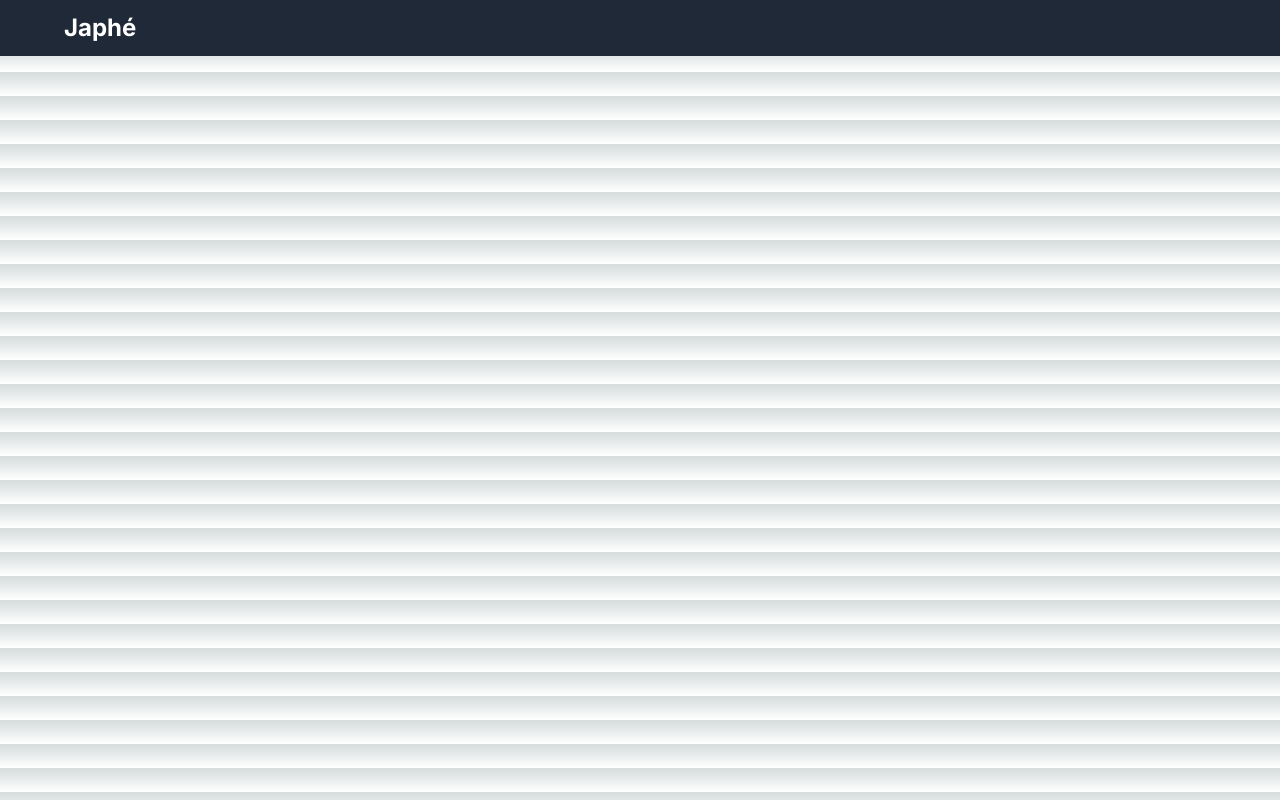
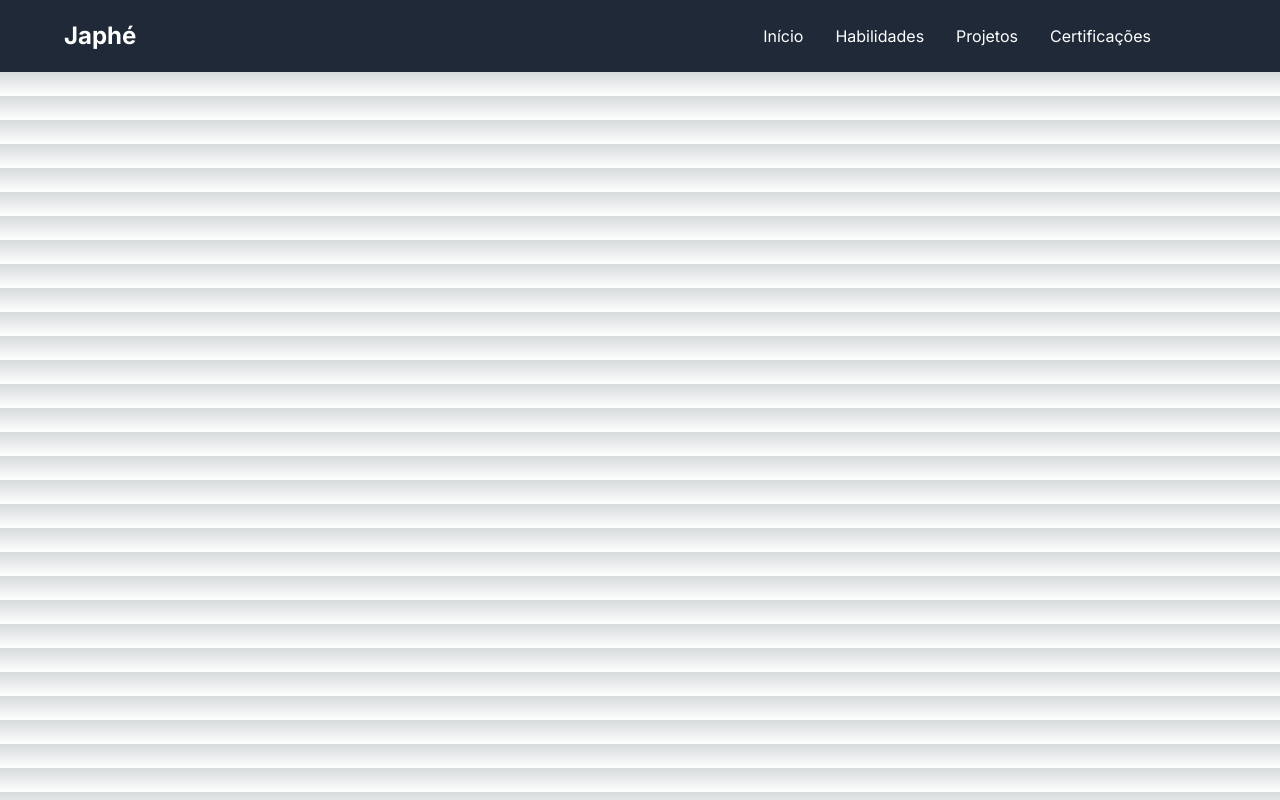
Before and after one commit to cafe51/portfolio-site, a Next.js app: page / in a window 1280 px wide. Built offline with nearby package versions, Linux system fonts and the light colour scheme.

Commit message:
navbar criada

```diff
--- a/src/app/components/Header.tsx
+++ b/src/app/components/Header.tsx
@@ -1,11 +1,28 @@
+'use client';
+import { useState } from 'react';
+import Navbar from './Navbar';
+
 const Header = () => {
-
+    const [isMenuOpen, setIsMenuOpen] = useState(false);
     return (
-        <header className='bg-gray-800 fixed w-full transition-all duration-500 z-50 px-8 md:px-16 py-3 md:pr-64 lg:pr-16'>
-            <div className="flex justify-between items-center mx-auto">
+        <header className='bg-gray-800 fixed w-full transition-all duration-500 z-50 px-8 md:px-16 py-3 md:py-0 md:pr-64 lg:pr-16'>
+            <div className="flex justify-between items-center ">
                 <div>
                     <p className="text-2xl font-bold text-white">Japhé</p>
                 </div>
+                <button
+                    className="md:hidden block text-white"
+                    onClick={ () => setIsMenuOpen(!isMenuOpen) }
+                >
+                    <svg xmlns="http://www.w3.org/2000/svg" fill="none" viewBox="0 0 24 24" stroke="currentColor" className="h-6 w-6">
+                        { isMenuOpen ? (
+                            <path strokeLinecap="round" strokeLinejoin="round" strokeWidth={ 2 } d="M6 18L18 6M6 6l12 12" />
+                        ) : (
+                            <path strokeLinecap="round" strokeLinejoin="round" strokeWidth={ 2 } d="M4 6h16M4 12h16M4 18h16" />
+                        ) }
+                    </svg>
+                </button>
+                <Navbar isMenuOpen={ isMenuOpen } setIsMenuOpen={ setIsMenuOpen } />
             </div>
         </header>
     );
--- /dev/null
+++ b/src/app/components/Navbar.tsx
@@ -0,0 +1,23 @@
+interface NavbarProps {
+  isMenuOpen: boolean;
+  setIsMenuOpen: (isOpen: boolean) => void;
+}
+
+const navItemsStyle = 'text-white hover:text-gray-800 hover:bg-gray-200 transition-colors duration-300 p-2';
+
+const Navbar: React.FC<NavbarProps> = ({ isMenuOpen, setIsMenuOpen }) => {
+    return (
+        <nav className={ `transition-all duration-500 fixed w-2/5 md:w-2/5 sm:w-1/3 h-screen z-40 top-14 right-0 transform ${isMenuOpen ? 'translate-x-0' : 'translate-x-full'} md:translate-x-0 md:static md:h-auto py-4` }>
+            <div className="w-full h-full">
+                <div className="flex flex-col space-y-8 py-8 px-6 md:flex-row md:space-y-0 md:space-x-4 md:py-0 md:px-0">
+                    <a href="#about" onClick={ () => setIsMenuOpen(false) } className={ navItemsStyle }>Início</a>
+                    <a href="#skills" onClick={ () => setIsMenuOpen(false) } className={ navItemsStyle }>Habilidades</a>
+                    <a href="#projects" onClick={ () => setIsMenuOpen(false) } className={ navItemsStyle }>Projetos</a>
+                    <a href="#certificates" onClick={ () => setIsMenuOpen(false) } className={ navItemsStyle }>Certificações</a>
+                </div>
+            </div>
+        </nav>
+    );
+};
+
+export default Navbar;
```
